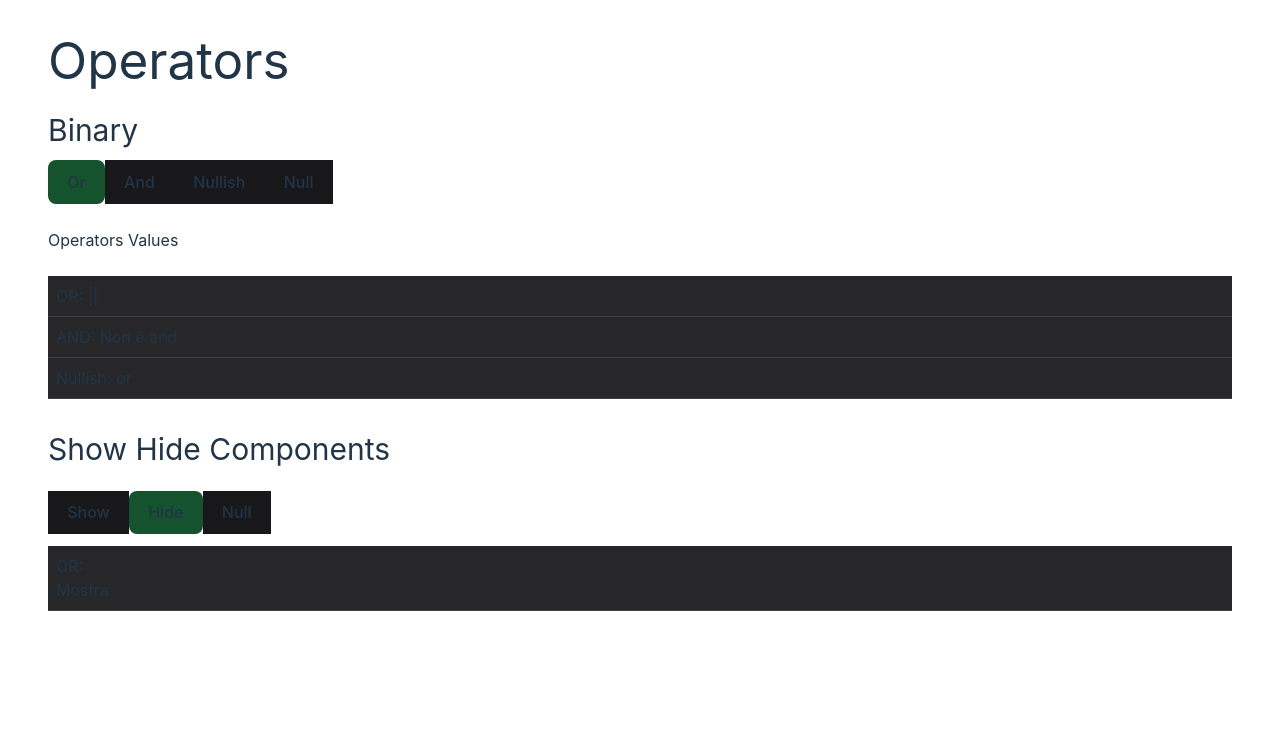
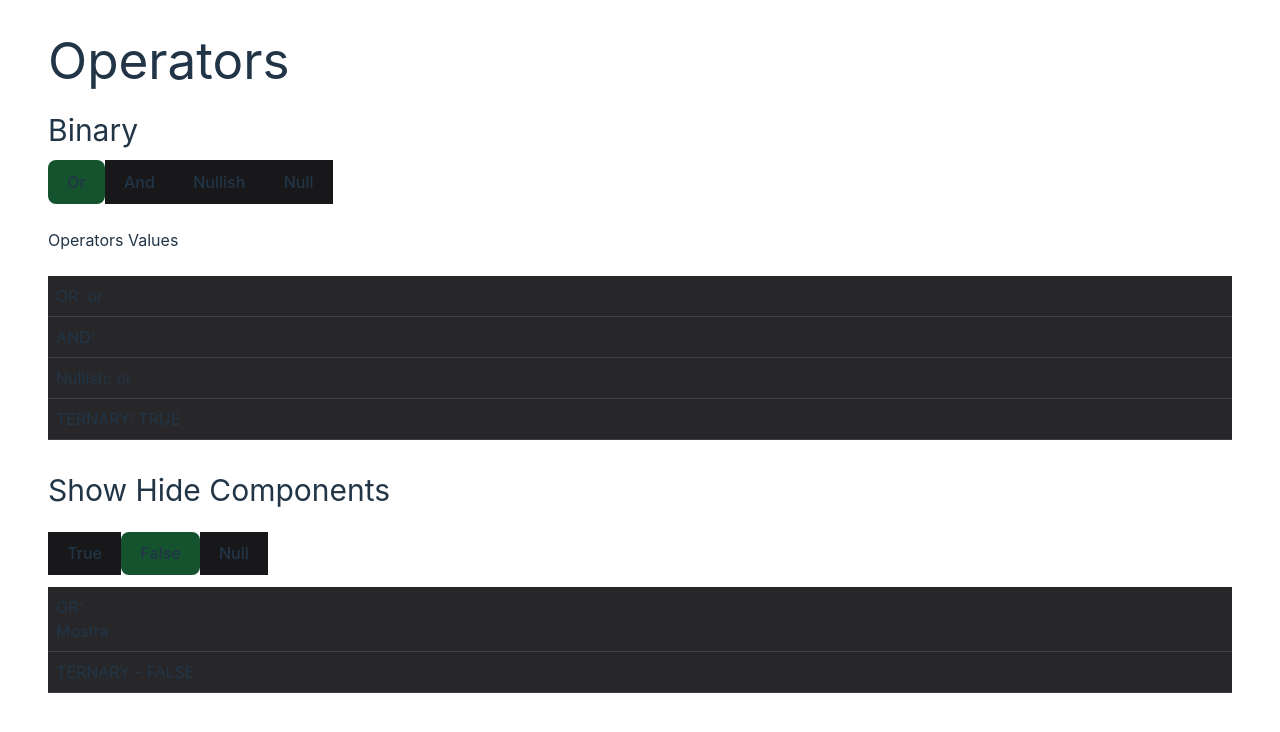
Before and after one commit to maxnix/materials, a React (Vite) app in the folder react/lectures/teoria-1/: page / in a window 1280 px wide. Shown: the top 732 px of the page. Built offline with nearby package versions, Linux system fonts and the light colour scheme.

Commit message:
fix: sistemata lezione

```diff
--- a/react/lectures/teoria-1/src/lezioni/basi-react/inizio/ternary/Operators.tsx
+++ b/react/lectures/teoria-1/src/lezioni/basi-react/inizio/ternary/Operators.tsx
@@ -68,10 +68,10 @@ const OperatorValue = ({ operator }: OperatorProps) => {
       <div className="flex flex-col gap-3">
         <ul>
           <li className="p-2 bg-zinc-800 border-b border-zinc-700">
-            OR: {state === `or` ? `||` : `Non è or`}
+            OR: {state === `or` || `Falback`}
           </li>
           <li className="p-2 bg-zinc-800 border-b border-zinc-700">
-            AND: {state === `and` ? `&&` : `Non è and`}
+            AND: {state === `and` && `Show this`}
           </li>
           <li className="p-2 bg-zinc-800 border-b border-zinc-700">
             Nullish: {state ?? `È null`}
@@ -103,19 +103,19 @@ const OperatorWithComponent = () => {
           <li>
             <button
               type="button"
-              onClick={() => setShow(false)}
-              className={`btn ${show ? `btn-tab hover:bg-green-950` : `btn-primary`}`}
+              onClick={() => setShow(true)}
+              className={`btn ${show ? `btn-primary` : `btn-tab hover:bg-green-950`}`}
             >
-              Hide
+              True
             </button>
           </li>
           <li>
             <button
               type="button"
-              onClick={() => setShow(null)}
-              className={`btn ${show === null ? `btn-primary` : `btn-tab hover:bg-green-950`}`}
+              onClick={() => setShow(false)}
+              className={`btn ${show ? `btn-tab hover:bg-green-950` : `btn-primary`}`}
             >
-              Null
+              False
             </button>
           </li>
         </ul>
@@ -135,6 +135,15 @@ const OperatorWithComponent = () => {
               NULLISH: <Componente />
             </li>
           )}
+          {show ? (
+            <li className="p-2 bg-zinc-800 border-b border-zinc-700">
+              TERNARY - TRUE <Componente />
+            </li>
+          ) : (
+            <li className="p-2 bg-zinc-800 border-b border-zinc-700">
+              TERNARY - FALSE
+            </li>
+          )}
         </ul>
       </div>
     </div>
--- a/react/lectures/teoria-1/src/lezioni/basi-react/risultato/ternary/Operators.tsx
+++ b/react/lectures/teoria-1/src/lezioni/basi-react/risultato/ternary/Operators.tsx
@@ -68,13 +68,17 @@ const OperatorValue = ({ operator }: OperatorProps) => {
       <div className="flex flex-col gap-3">
         <ul>
           <li className="p-2 bg-zinc-800 border-b border-zinc-700">
-            OR: {state === `or` ? `||` : `Non è or`}
+            {/* OR: {state === `or` || `Fallback`} */}
+            OR: {state || `Fallback`}
           </li>
           <li className="p-2 bg-zinc-800 border-b border-zinc-700">
-            AND: {state === `and` ? `&&` : `Non è and`}
+            AND: {state === `and` && `Show this`}
           </li>
           <li className="p-2 bg-zinc-800 border-b border-zinc-700">
             Nullish: {state ?? `È null`}
+          </li>
+          <li className="p-2 bg-zinc-800 border-b border-zinc-700">
+            TERNARY: {state ? `TRUE` : `FALSE`}
           </li>
         </ul>
       </div>
@@ -97,7 +101,7 @@ const OperatorWithComponent = () => {
               onClick={() => setShow(true)}
               className={`btn ${show ? `btn-primary` : `btn-tab hover:bg-green-950`}`}
             >
-              Show
+              True
             </button>
           </li>
           <li>
@@ -106,7 +110,7 @@ const OperatorWithComponent = () => {
               onClick={() => setShow(false)}
               className={`btn ${show ? `btn-tab hover:bg-green-950` : `btn-primary`}`}
             >
-              Hide
+              False
             </button>
           </li>
           <li>
@@ -135,6 +139,15 @@ const OperatorWithComponent = () => {
               NULLISH: <Componente />
             </li>
           )}
+          {show ? (
+            <li className="p-2 bg-zinc-800 border-b border-zinc-700">
+              TERNARY - TRUE <Componente />
+            </li>
+          ) : (
+            <li className="p-2 bg-zinc-800 border-b border-zinc-700">
+              TERNARY - FALSE
+            </li>
+          )}
         </ul>
       </div>
     </div>
```
